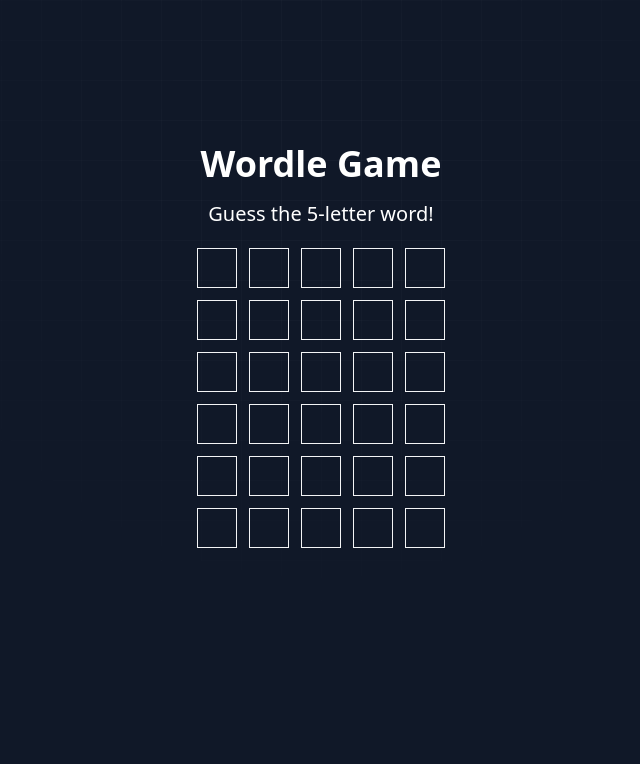
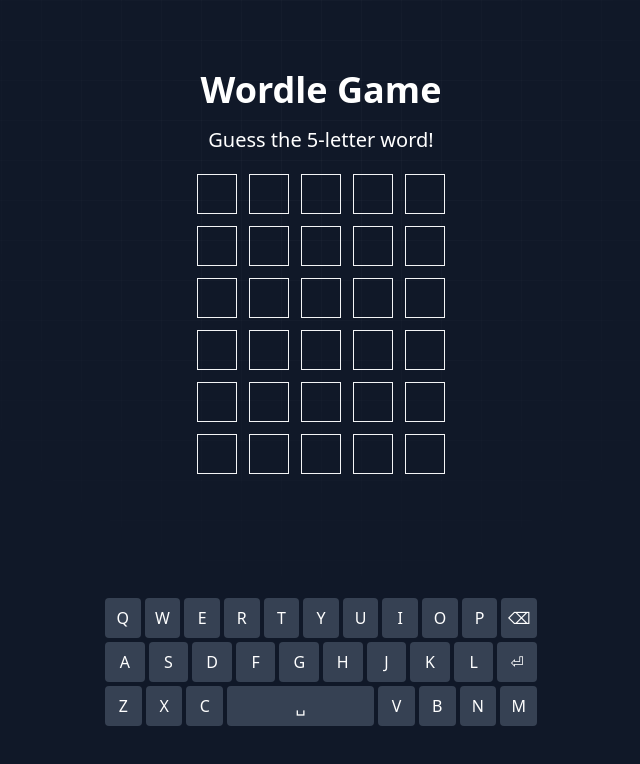
Before and after one commit to AkhilXavier95/portfolio, a Next.js app: page /wordle in a window 1280 px wide. Shown: the top 764 px of the page, without its empty margins (319-959 px from the left). Built offline with nearby package versions, Linux system fonts and the light colour scheme; no server answers.

Commit message:
add virtual keyboard

```diff
--- a/src/app/wordle/page.tsx
+++ b/src/app/wordle/page.tsx
@@ -1,7 +1,8 @@
 "use client";
 
 import Boxes from "@/components/Boxes";
-import React, { useEffect } from "react";
+import Keyboard from "@/components/Keyboard";
+import React, { useEffect, useCallback } from "react";
 
 const Wordle = () => {
   const [solution, setSolution] = React.useState<string>("");
@@ -21,14 +22,20 @@
     getWord();
   }, []);
 
-  const gameOver = () => {
-    if (!isGameOver) setIsGameOver(true);
-  };
+  useEffect(() => {
+    if (isGameOver) return;
 
-  const handleKeyDown = (event: KeyboardEvent) => {
-    if (solution === guesses[guesses.findIndex((g) => g === null) - 1]) return;
+    if (guesses.includes(solution) || guesses.every((g) => g !== null)) {
+      setIsGameOver(true);
+    }
+  }, [guesses, solution]);
 
-    if (event.key === "Enter") {
+  const handleKeyDown = useCallback(
+    (key: string) => {
+      const currentIndex = guesses.findIndex((g) => g === null);
+      if (currentIndex > 0 && solution === guesses[currentIndex - 1]) return;
+
+      if (key === "Enter") {
         setGuesses((prev) => {
           const nextGuesses = [...prev];
           const currentIndex = nextGuesses.findIndex((g) => g === null);
@@ -38,31 +45,29 @@
           return nextGuesses;
         });
 
-      if (
-        (currentGuess.length === 5 && currentGuess === solution) ||
-        guesses[5] !== null
-      ) {
-        gameOver();
-      }
-
         setCurrentGuess("");
         return;
       }
 
-    if (event.key === "Backspace") {
+      if (key === "Backspace") {
         setCurrentGuess((prev) => prev.slice(0, -1));
         return;
       }
 
-    if (currentGuess.length >= 5 || !/^[a-zA-Z]$/.test(event.key)) return;
-    setCurrentGuess((prev) => prev + event.key.toLocaleLowerCase());
+      if (currentGuess.length >= 5 || !/^[a-zA-Z]$/.test(key)) return;
+
+      setCurrentGuess((prev) => prev + key.toLocaleLowerCase());
+
       return;
-  };
+    },
+    [currentGuess, guesses, solution]
+  );
 
   useEffect(() => {
-    window.addEventListener("keydown", handleKeyDown);
+    const listener = (e: KeyboardEvent) => handleKeyDown(e.key);
+    window.addEventListener("keydown", listener);
     return () => {
-      window.removeEventListener("keydown", handleKeyDown);
+      window.removeEventListener("keydown", listener);
     };
   }, [currentGuess, guesses]);
 
@@ -92,6 +97,7 @@
             ? "🎉 Congratulations! You guessed the word!"
             : `😢 Game Over! The word was ${solution}.`)}
       </div>
+      <Keyboard handleKeyDown={handleKeyDown} />
     </main>
   );
 };
--- /dev/null
+++ b/src/components/Keyboard/index.tsx
@@ -0,0 +1,49 @@
+"use client";
+
+import React from "react";
+
+interface KeyboardProps {
+  handleKeyDown: (key: string) => void;
+}
+
+const keys = [
+  ["q", "w", "e", "r", "t", "y", "u", "i", "o", "p", "Backspace"],
+  ["a", "s", "d", "f", "g", "h", "j", "k", "l", "Enter"],
+  ["z", "x", "c", "Space", "v", "b", "n", "m"]
+];
+const Keyboard: React.FC<KeyboardProps> = ({ handleKeyDown }) => {
+  const showKey = (key: string) => {
+    switch (key) {
+      case "Backspace":
+        return "⌫";
+      case "Enter":
+        return "⏎";
+      case "Space":
+        return "␣";
+      default:
+        return key.toUpperCase();
+    }
+  };
+
+  return (
+    <div className="mt-4 max-w-md px-2">
+      {keys.map((row, rowIndex) => (
+        <div key={rowIndex} className="flex justify-center gap-1 mb-1">
+          {row.map((key) => (
+            <button
+              key={key}
+              onClick={() => handleKeyDown(key)}
+              className={`flex justify-center items-center py-2 rounded gap-1 ${
+                key === "Space" ? "w-36 md:w-40" : "w-8 md:w-10"
+              } bg-gray-700 text-white hover:bg-gray-600 active:bg-gray-500`}
+            >
+              {showKey(key)}
+            </button>
+          ))}
+        </div>
+      ))}
+    </div>
+  );
+};
+
+export default Keyboard;
```
Lines whose indentation alone changed are shown as unchanged.
